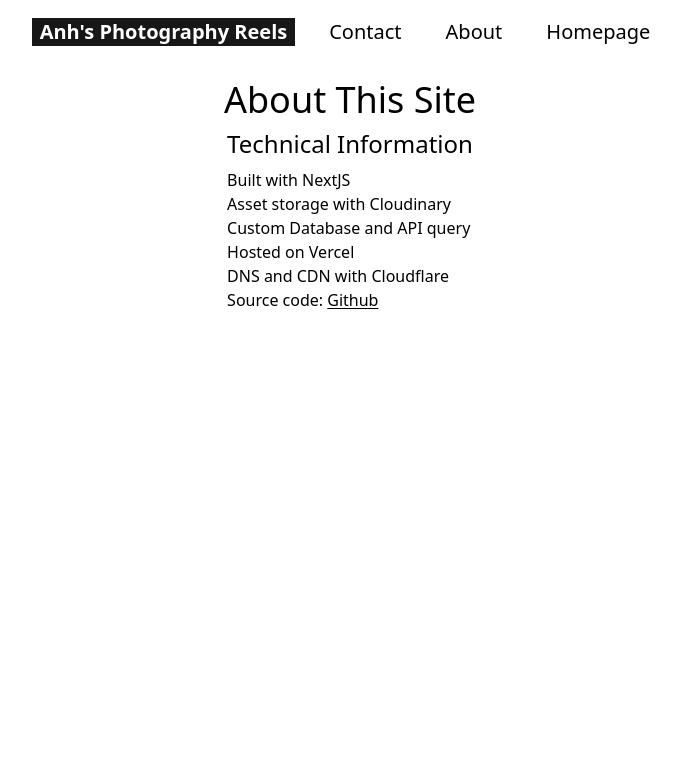
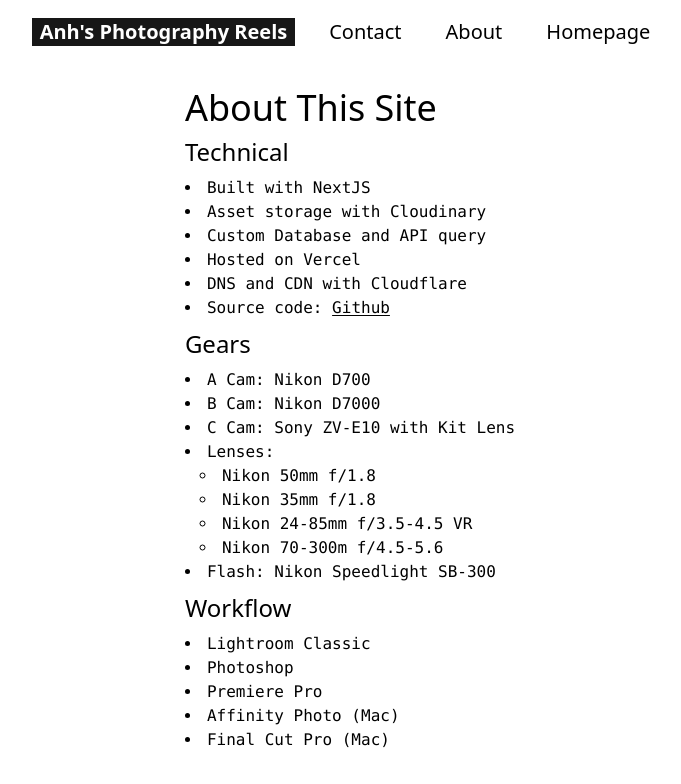
Before and after one commit to aaanh/photos, a Next.js app: page /about in a window 1280 px wide. Shown: the top 784 px of the page, without its empty margins (290-971 px from the left). Built offline with nearby package versions, Linux system fonts and the light colour scheme.

Commit message:
Add more about information

```diff
--- a/pages/about.js
+++ b/pages/about.js
@@ -7,16 +7,38 @@
     <DefaultWrapperLayout>
       <SEO title="About | Anh's Photography" description="What's going on?"></SEO>
       <div className='p-4 flex w-screen justify-center flex-col items-center'>
+        <div className='flex flex-col my-2 space-y-2'>
         <h1 className='text-4xl'>About This Site</h1>
-        <div className='flex flex-col my-2 space-y-2'>
-          <h2 className='text-2xl'>Technical Information</h2>
-          <ul>
+          <h2 className='text-2xl'>Technical</h2>
+          <ul className='font-mono'>
             <li>Built with NextJS</li>
             <li>Asset storage with Cloudinary</li>
             <li>Custom Database and API query</li>
             <li>Hosted on Vercel</li>
             <li>DNS and CDN with Cloudflare</li>
             <li>Source code: <a className='underline underline-offset-2 hover:font-semibold' href="https://github.com/aaanh/my-photo-reel">Github</a></li>
+          </ul>
+          <h2 className='text-2xl'>Gears</h2>
+          <ul className='font-mono'>
+            <li>A Cam: Nikon D700</li>
+            <li>B Cam: Nikon D7000</li>
+            <li>C Cam: Sony ZV-E10 with Kit Lens</li>
+            <li>Lenses:</li>
+            <ul>
+              <li>Nikon 50mm f/1.8</li>
+              <li>Nikon 35mm f/1.8</li>
+              <li>Nikon 24-85mm f/3.5-4.5 VR</li>
+              <li>Nikon 70-300m f/4.5-5.6</li>
+            </ul>
+            <li>Flash: Nikon Speedlight SB-300</li>
+          </ul>
+          <h2 className='text-2xl'>Workflow</h2>
+          <ul className='font-mono'>
+            <li>Lightroom Classic</li>
+            <li>Photoshop</li>
+            <li>Premiere Pro</li>
+            <li>Affinity Photo (Mac)</li>
+            <li>Final Cut Pro (Mac)</li>
           </ul>
         </div>
       </div>
--- a/pages/api/images/[year].js
+++ b/pages/api/images/[year].js
@@ -40,8 +40,6 @@
   const res = await getManifest(year)
   const images = await res.json()
 
-
-
   return {
     props: {
       images
@@ -53,9 +51,9 @@
 
   const response = await getStaticProps(req.query.year)
 
-  const data = response.props.images.resources.map((image) => {
+  const data = response.props.images.resources?.map((image) => {
     return {
-      url: (image.secure_url.substring(0, 45) + "/w_500,c_scale/" + image.secure_url.substring(45)),
+      url: (image.secure_url.substring(0, 45) + "/w_500,c_scale" + image.secure_url.substring(45)),
       public_id: image.public_id,
       folder: image.folder,
       width: image.width,
--- a/styles/globals.css
+++ b/styles/globals.css
@@ -1,3 +1,31 @@
 @tailwind base;
 @tailwind components;
 @tailwind utilities;
+
+ul {
+  list-style-type: disc;
+  list-style-position: inside;
+}
+ol {
+  list-style-type: decimal;
+  list-style-position: inside;
+}
+ul ul,
+ol ul {
+  list-style-type: circle;
+  list-style-position: inside;
+  margin-left: 15px;
+}
+ol ol,
+ul ol {
+  list-style-type: lower-latin;
+  list-style-position: inside;
+  margin-left: 15px;
+}
+
+ol ol ol,
+ul ol ol {
+  list-style-type: square;
+  list-style-position: inside;
+  margin-left: 25px;
+}
```
